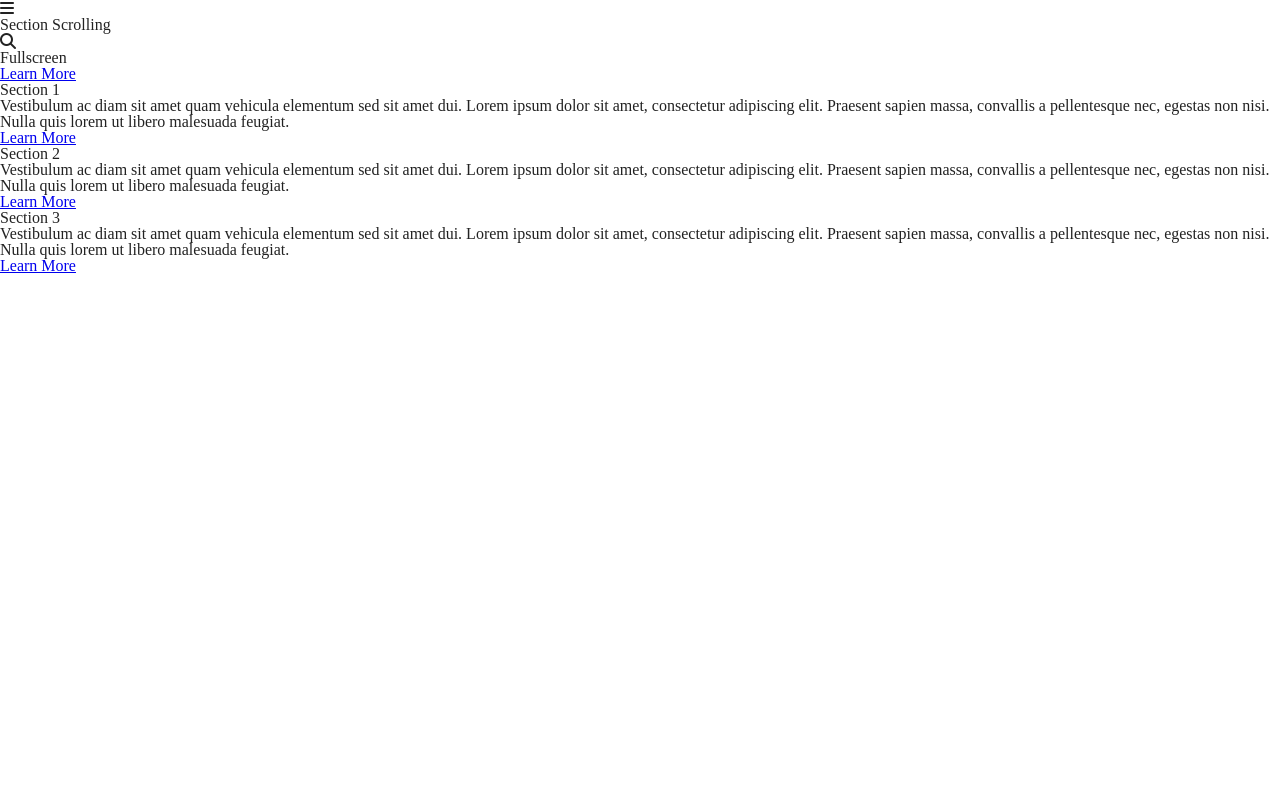
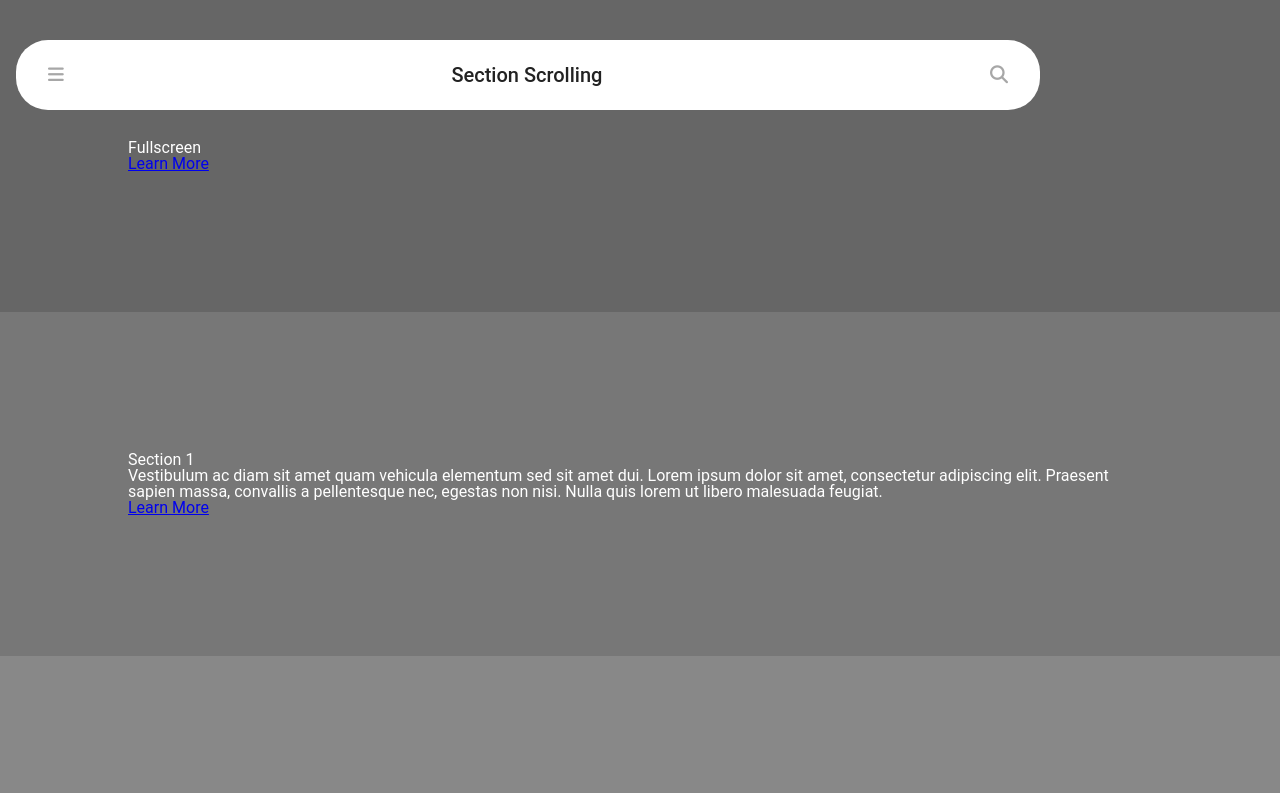
Before and after one commit to manuelwebdev/section-scrolling, a plain HTML site: page index.html in a window 1280 px wide. Shown: the top 793 px of the page. Drawn offline with Linux system fonts and the light colour scheme; files whose address does not match are found by name.

Commit message:
adding scss

```diff
--- a/index.html
+++ b/index.html
@@ -9,22 +9,22 @@
 </head>
 <body>
     <header>
-        <div class="header__container">
+        <div class="header__container fbx">
             <i class="fas fa-bars"></i>
             <div class="logo">Section Scrolling</div>
             <i class="fas fa-search"></i>
         </div>
     </header>
 
-    <div class="main__content">
-        <section class="fbx">
-            <div class="sec_container">
+    <div class="main__content" >
+        <section class="fbx" style="background-color: #666;">
+            <div class="sec_container home">
                 <h1>Fullscreen</h1>
                 <a href="#!" class="sec__link">Learn More</a>
             </div>
         </section>
 
-        <section class="fbx">
+        <section class="fbx" style="background-color: #777;">
             <div class="sec_container">
                 <h2>Section 1</h2>
                 <p class="sec__content">Vestibulum ac diam sit amet quam vehicula elementum sed sit amet dui. Lorem ipsum dolor sit amet, consectetur adipiscing elit. Praesent sapien massa, convallis a pellentesque nec, egestas non nisi. Nulla quis lorem ut libero malesuada feugiat.</p>
@@ -32,7 +32,7 @@
             </div>
         </section>
 
-        <section class="fbx">
+        <section class="fbx right" style="background-color: #888;">
             <div class="sec_container">
                 <h2>Section 2</h2>
                 <p class="sec__content">Vestibulum ac diam sit amet quam vehicula elementum sed sit amet dui. Lorem ipsum dolor sit amet, consectetur adipiscing elit. Praesent sapien massa, convallis a pellentesque nec, egestas non nisi. Nulla quis lorem ut libero malesuada feugiat.</p>
@@ -40,7 +40,7 @@
             </div>
         </section>
 
-        <section class="fbx">
+        <section class="fbx" style="background-color: #999;">
             <div class="sec_container">
                 <h2>Section 3</h2>
                 <p class="sec__content">Vestibulum ac diam sit amet quam vehicula elementum sed sit amet dui. Lorem ipsum dolor sit amet, consectetur adipiscing elit. Praesent sapien massa, convallis a pellentesque nec, egestas non nisi. Nulla quis lorem ut libero malesuada feugiat.</p>
--- a/sass/partials/_myStyles.scss
+++ b/sass/partials/_myStyles.scss
@@ -0,0 +1,73 @@
+body {
+  font-family: "Roboto", sans-serif;
+}
+* {
+  -webkit-box-sizing: border-box;
+  -moz-box-sizing: border-box;
+  box-sizing: border-box;
+  margin: 0;
+  padding: 0;
+}
+.fbx {
+  display: -webkit-flex;
+  display: -moz-flex;
+  display: -ms-flex;
+  display: -0-flex;
+  display: flex;
+  -ms-align-items: center;
+  align-items: center;
+}
+header {
+  position: fixed;
+  width: 100%;
+  top: 0;
+  left: 0;
+  margin-top: 40px;
+  z-index: 1;
+  padding: 0 1em;
+  .header__container {
+    height: 4.375em;
+    background-color: #fff;
+    width: 1024px;
+    max-width: 100%;
+    justify-content: space-between;
+    padding: 0 2em;
+    border-radius: 2em;
+    -webkit-box-shadow: 0 2px 4px rgba(0, 0, 0, 0.7), 0;
+    box-shadow: 0 2px 4px rgba(0, 0, 0, 0.7), 0;
+
+    .fas {
+      cursor: pointer;
+      font-size: 18px;
+      color: #a7a7a7;
+    }
+    .logo {
+        font-weight: 500;
+        font-size: 20px;
+    }
+  }
+}
+
+section {
+    padding: 0 1em;
+    .right {
+
+    }
+    .right .sec_container {
+        text-align: right;
+    }
+    .sec_container {
+        width: 1024px;
+        max-width: 100%;
+        margin: 0 auto;
+        padding: 140px 0;
+        color: #fff;
+        .home {
+            padding-top: 250px;
+            text-align: center;
+        }
+    }
+}
+// section:first-child {
+//     -webkit-
+// }
```
Also changed, not shown: css/style.css.
